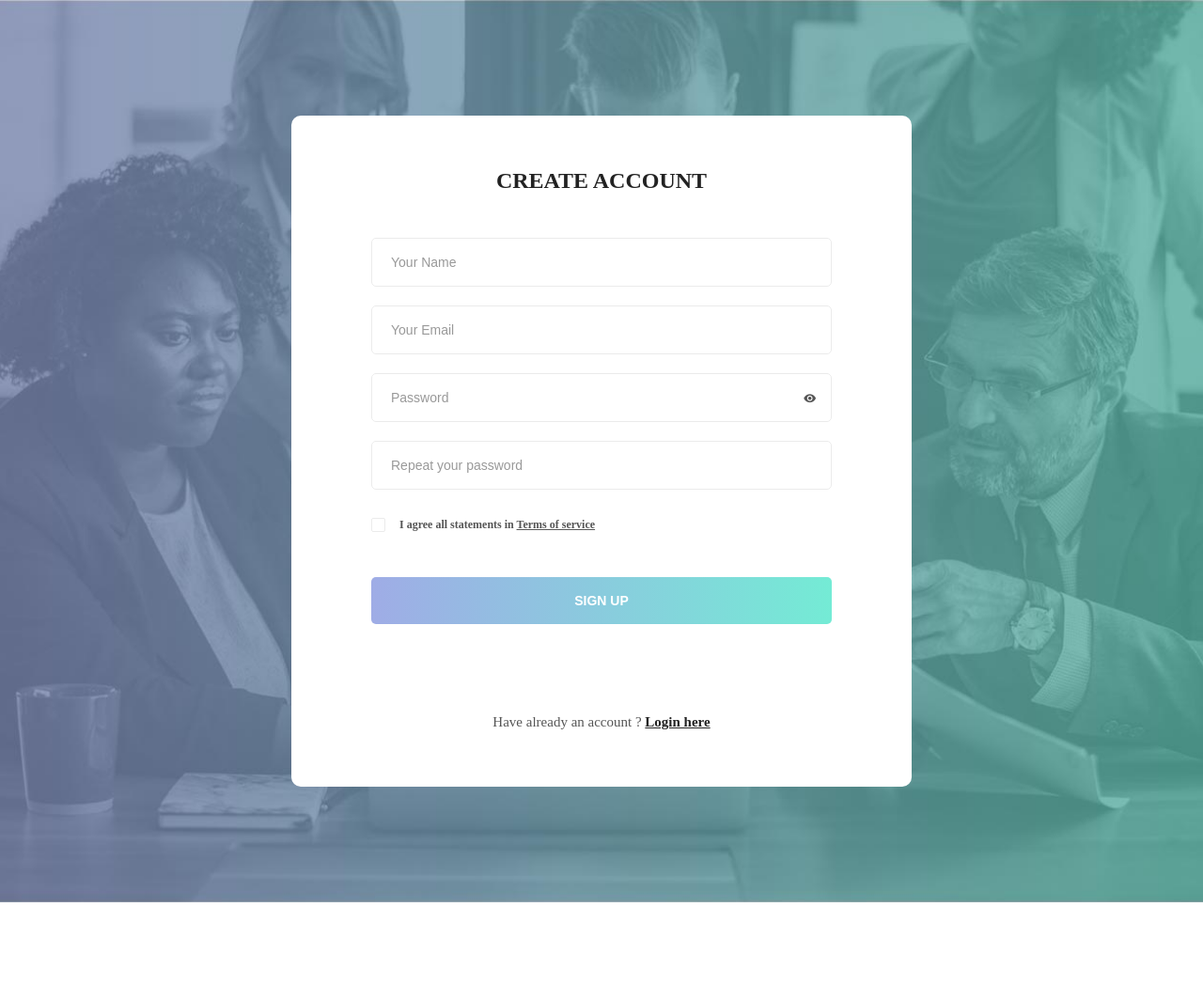
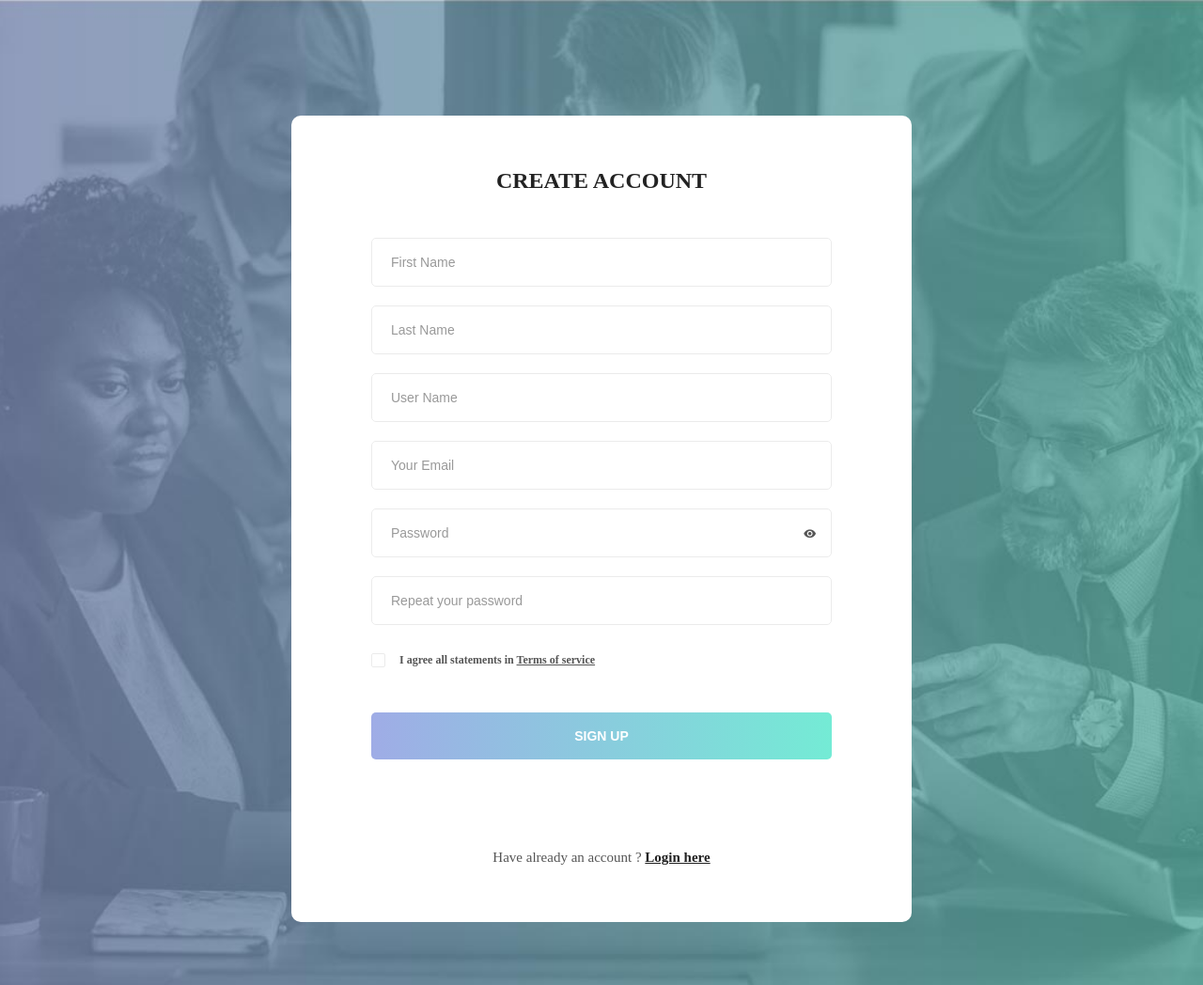
Before and after one commit to shkhaider2015/TeluskoProject, a Django app: page /accounts/register in a window 1280 px wide. Shown: the top 1048 px of the page at 94% size. Before the commit the page ends 960 px from the top, so only its background shows below. Run offline with Django 3.2, Linux system fonts and the light colour scheme; some web fonts are replaced.

Commit message:
registration modified

```diff
--- a/templates/register.html
+++ b/templates/register.html
@@ -24,7 +24,13 @@
                     <form method="POST" id="signup-form" class="signup-form">
                         <h2 class="form-title">Create account</h2>
                         <div class="form-group">
-                            <input type="text" class="form-input" name="name" id="name" placeholder="Your Name"/>
+                            <input type="text" class="form-input" name="fname" id="fname" placeholder="First Name"/>
+                        </div>
+                        <div class="form-group">
+                                <input type="text" class="form-input" name="lname" id="lname" placeholder="Last Name"/>
+                        </div>
+                        <div class="form-group">
+                                <input type="text" class="form-input" name="username" id="username" placeholder="User Name"/>
                         </div>
                         <div class="form-group">
                             <input type="email" class="form-input" name="email" id="email" placeholder="Your Email"/>
```
Also changed, not shown: media/pics/peshawar.jpg (added), media/pics/swat_z0g9qTJ.jpg (added).
